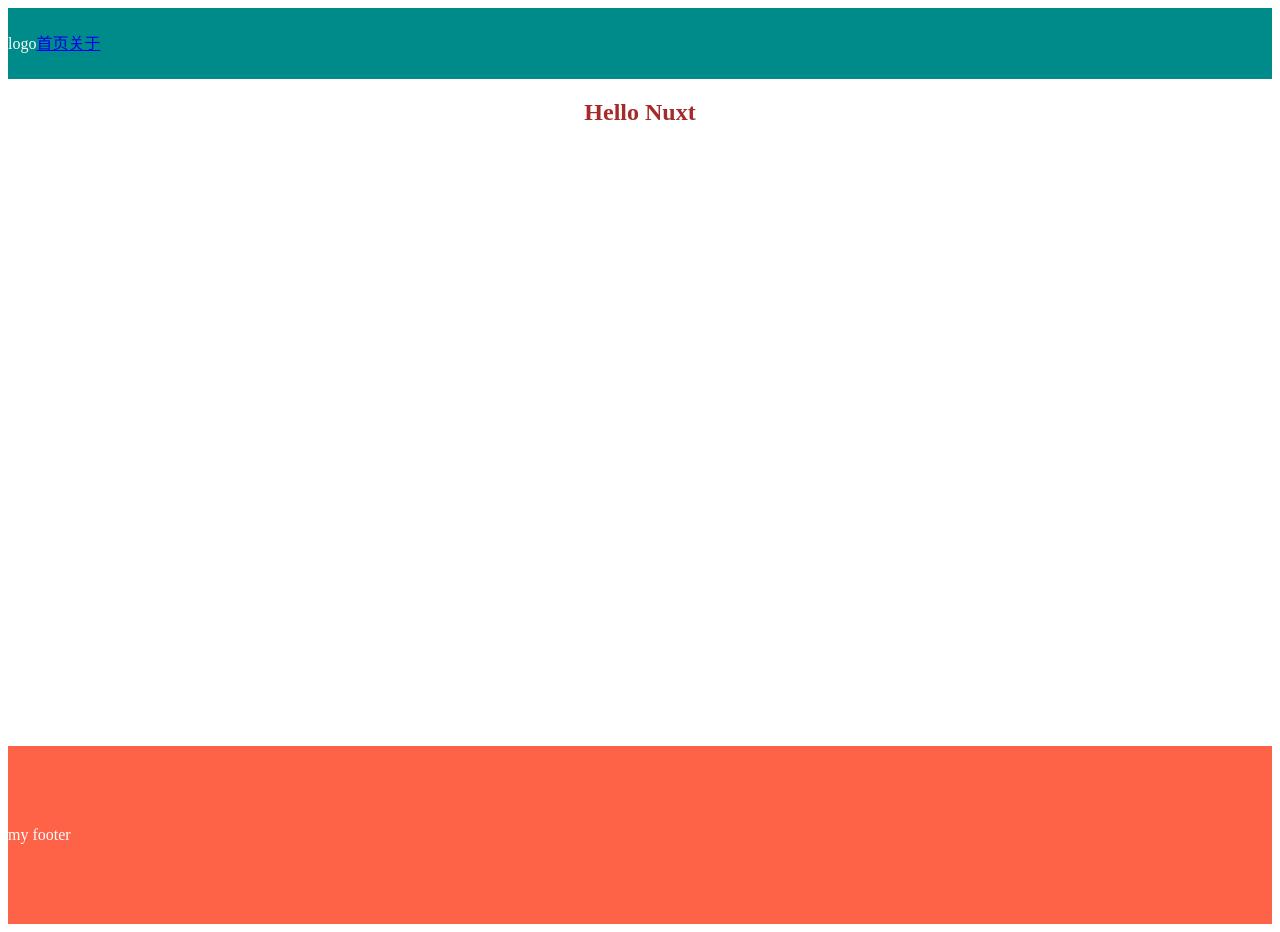
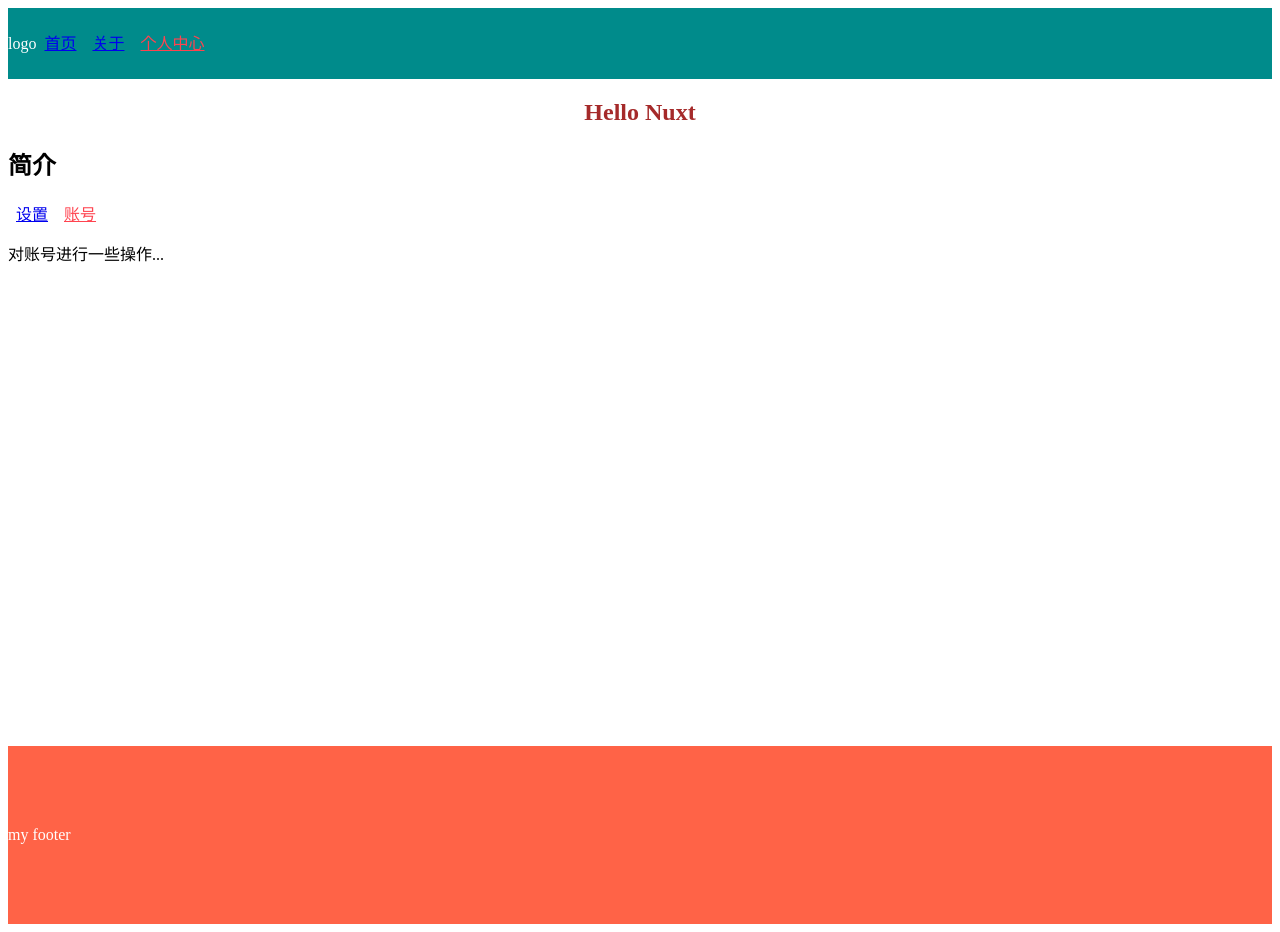
Before and after one commit to vnyoon/nuxt-practice, a Nuxt app: page /profile/account in a window 1280 px wide. Built offline with nearby package versions, Linux system fonts and the light colour scheme.

Commit message:
feat: 嵌套路由的实现

```diff
--- a/app.vue
+++ b/app.vue
@@ -11,4 +11,11 @@
   .app {
     height: 600px;
   }
+
+  a {
+    margin: 0 8px;
+  }
+  a.router-link-active {
+    color: #ff434f;
+  }
 </style>
--- a/components/MyAppHeader/index.vue
+++ b/components/MyAppHeader/index.vue
@@ -4,6 +4,7 @@
 
     <nuxt-link to="/">首页</nuxt-link>
     <nuxt-link to="/about">关于</nuxt-link>
+    <nuxt-link to="/profile">个人中心</nuxt-link>
   </div>
 </template>
 
--- /dev/null
+++ b/pages/profile.vue
@@ -0,0 +1,11 @@
+<template>
+  <div class="page">
+    <h2>简介</h2>
+
+    <nuxt-link to="/profile/settings">设置</nuxt-link>
+    <nuxt-link to="/profile/account">账号</nuxt-link>
+
+    <!-- 子路由出口 -->
+    <NuxtPage />
+  </div>
+</template>
--- /dev/null
+++ b/pages/profile/account.vue
@@ -0,0 +1,5 @@
+<template>
+  <p>
+    对账号进行一些操作...
+  </p>
+</template>
--- /dev/null
+++ b/pages/profile/settings.vue
@@ -0,0 +1,5 @@
+<template>
+  <p>
+    设置你的一些信息...
+  </p>
+</template>
```
